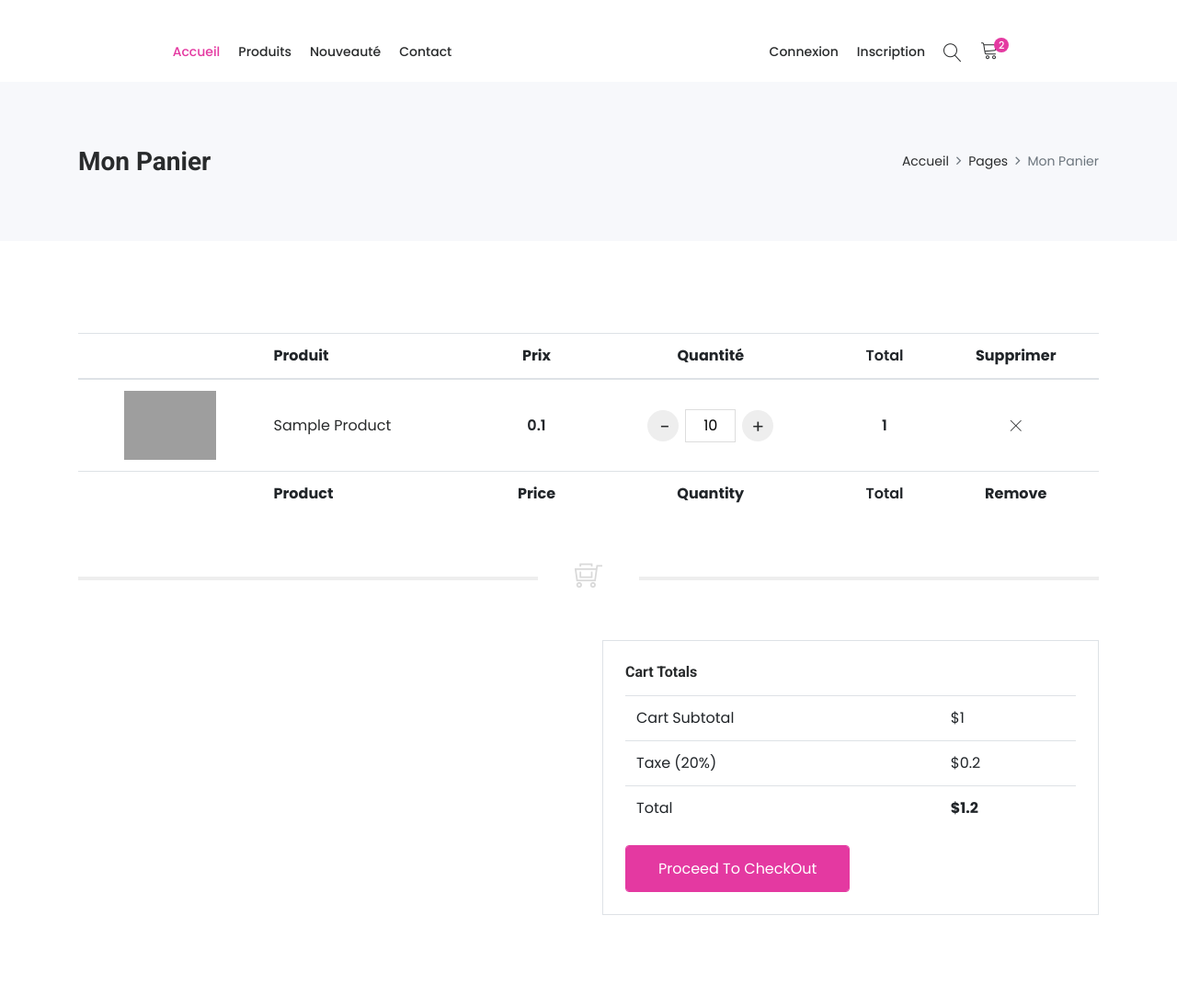
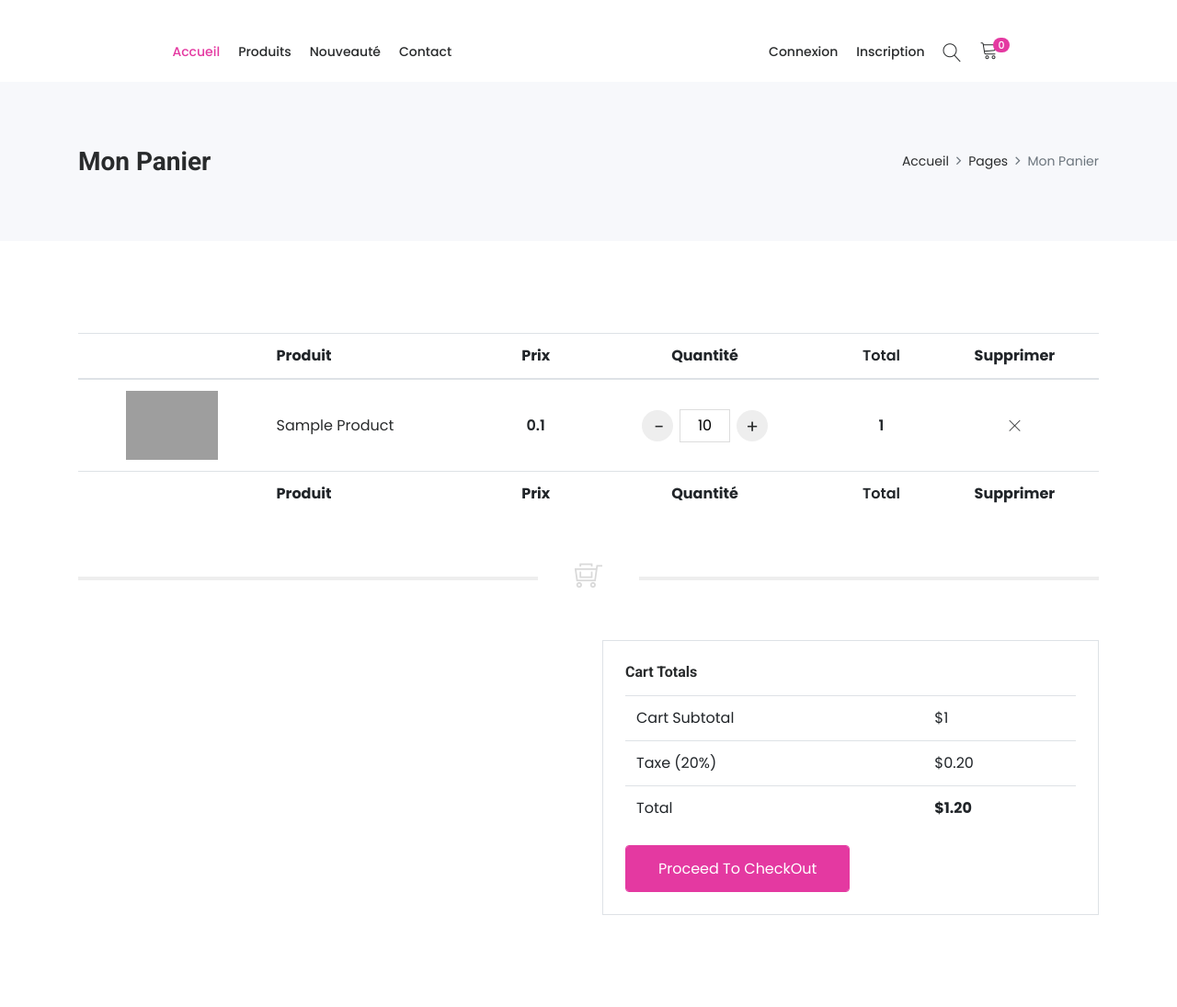
Before and after one commit to AlexandreAydin/projet-1_e-commerce, a Symfony app: template templates/pages/cart/index.html.twig in a window 1280 px wide. Shown: the whole page at 92% size. Run offline with Twig, Linux system fonts and the light colour scheme; the template is opened without the code that fills it: most values are stand-ins (such as "Sample title", 1, 10 or a date in 2020); grey boxes labelled with a size stand in for pictures from a placeholder-image service; some libraries are stand-ins or nearby versions; some web fonts are replaced; grey boxes are pictures that could not be loaded.

Commit message:
✨ basket display in header

```diff
--- a/templates/pages/cart/index.html.twig
+++ b/templates/pages/cart/index.html.twig
@@ -4,8 +4,9 @@
 
 {% block body %}
 
- {{  include ("partials/_title_section.html.twig", {'name':"Mon Panier"}) }}
 
+
+{{  include ("partials/_title_section.html.twig", {'name':"Mon Panier"}) }}
 <div class="section">
 	<div class="container">
         <div class="row">
@@ -29,7 +30,6 @@
                             <td class="product-thumbnail">
                             <a href="#">
                                 {% set subTotal = subTotal + (element.quantity * element.product.price/100) %}
-
                                 {% if element.product.getImages()|first %}
                                     <img src="{{ asset('images/products/' ~ element.product.getImages()|first.getImageName()) }}" data-zoom-image="{{ asset('images/products/' ~ element.product.getImages()|first.getImageName()) }}" alt="{{ element.product.getName() }}">
                                 {% else %}
@@ -46,18 +46,17 @@
                                 </td>
                               	<td class="product-subtotal" data-title="Total">{{element.quantity * element.product.price/100}}</td>
                                <td class="product-remove" data-title="Remove"><a href="{{ path('app_cart_delete_all', {'id': element.product.id}) }}"><i class="ti-close"></i></a></td>
-
                             </tr>
                         {% endfor %}
                         </tbody>
                         <tfoot>
                           <tr>
                             	<th class="product-thumbnail">&nbsp;</th>
-                                <th class="product-name">Product</th>
-                                <th class="product-price">Price</th>
-                                <th class="product-quantity">Quantity</th>
+                                <th class="product-name">Produit</th>
+                                <th class="product-price">Prix</th>
+                                <th class="product-quantity">Quantité</th>
                                 <th class="product-subtotal">Total</th>
-                                <th class="product-remove">Remove</th>
+                                <th class="product-remove">Supprimer</th>
                             </tr>
                         </tfoot>
                     </table>
@@ -90,11 +89,11 @@
                                 </tr>
                                 <tr>
                                     <td class="cart_total_label">Taxe (20%)</td>
-                                    <td class="cart_total_amount">${{subTotal * 0.2}}</td>
+                                   <td class="cart_total_amount">${{(subTotal * 0.2) | number_format(2, '.', ',') }}</td>
                                 </tr>
                                 <tr>
                                     <td class="cart_total_label">Total</td>
-                                    <td class="cart_total_amount"><strong>${{subTotal * 1.2}}</strong></td>
+                                    <td class="cart_total_amount"><strong>${{(subTotal * 1.2) | number_format(2, '.', ',')}}</strong></td>
                                 </tr>
                             </tbody>
                         </table>
--- a/templates/pages/home/single_product.html.twig
+++ b/templates/pages/home/single_product.html.twig
@@ -21,9 +21,6 @@
                             <span class="linearicons-zoom-in"></span>
                         </a>
                     </div> #}
-
-
-
 
               {% if product.images|length > 0 %}
                 {% set firstImage = product.images|first %}
--- a/templates/partials/_header.html.twig
+++ b/templates/partials/_header.html.twig
@@ -61,30 +61,66 @@
                 <input type="text" placeholder="Search" class="form-control" id="search_input">
                 <button type="submit" class="search_icon"><i class="ion-ios-search-strong"></i></button>
             </form>
-                        </div><div class="search_overlay"></div>
+        </div>
+        <div class="search_overlay"></div>
     </li>
-                    <li class="dropdown cart_dropdown"><a class="nav-link cart_trigger" href="#" data-toggle="dropdown"><i class="linearicons-cart"></i><span class="cart_count">2</span></a>
+
+
+	 <li class="dropdown cart_dropdown"><a class="nav-link cart_trigger" href="#" data-toggle="dropdown"><i class="linearicons-cart"></i><span class="cart_count">
+		{% set quantity = 0 %}
+				{% if app.request.pathinfo == path('app_cart') %}
+		{% set cartData = cart %}
+		{% else %}
+			{% set cartData = cart.getFullCart() %}
+		{% endif %}
+            {% for element in cartData %}
+                {% set quantity = quantity + element.quantity %}
+            {% endfor %}
+            {{quantity}}
+			</span></a>
             <div class="cart_box dropdown-menu dropdown-menu-right bg-light">
                 <ul class="cart_list">
+                    {% set subTotal = 0 %}
+                    {% if cartData is not empty %}
+                        {% for cartItem in cartData %}
+                            {% set product = cartItem.product %}
+                            {% set quantity = cartItem.quantity %}
+                            {% set subTotal = subTotal + (quantity * product.price/100) %}
                             <li>
-                                    <a href="#" class="item_remove"><i class="ion-close"></i></a>
-                                    <a href="#"><img src="https://placehold.it/300" alt="cart_thumb1">Variable product 001</a>
-                                    <span class="cart_quantity"> 1 x <span class="cart_amount"> <span class="price_symbole">$</span></span>78.00</span>
+                               <a href="{{ path('app_cart_delete_all', {'id': cartItem.product.id}) }}"class="item_remove"><i class="ion-close"></i></a>
+                                {% if product.images|length > 0 %}
+                                    {% set firstImage = product.images|first %}
+									<a href="#"><img src="{{ asset('images/products/' ~ firstImage.getImageName()) }}" alt="{{firstImage.getImageName()}}">{{product.name}}</a>
+                                {% else %}
+                                    <a href="#"><img src="{{ asset('images/placeholder-image.jpg') }}" alt="Placeholder Image">{{product.name}}</a>
+                                {% endif %}
+                                <span class="cart_quantity  text-dark"> {{quantity}} x <span class="cart_amount"> <span class="price_symbole">$</span></span>{{product.price/100}}</span>
                             </li>
-                                <li>
-                                    <a href="#" class="item_remove"><i class="ion-close"></i></a>
-                                    <a href="#"><img src="https://placehold.it/300" alt="cart_thumb1">Variable product 001</a>
-                                    <span class="cart_quantity"> 1 x <span class="cart_amount"> <span class="price_symbole">$</span></span>78.00</span>
-                                </li>
-
+                        {% endfor %}
+                    {% else %}
+                        <li> Votre panier est vide </li>
+                    {% endif %}
                 </ul>
+                {% if app.session.get('cartData') %}
                     <div class="cart_footer">
-                                <p class="cart_total"><strong>Subtotal:</strong> <span class="cart_price"> <span class="price_symbole">$</span></span>159.00</p>
-                                <p class="cart_buttons"><a href="#" class="btn btn-fill-line rounded-0 view-cart">View Cart</a><a href="#" class="btn btn-fill-out rounded-0 checkout">Checkout</a></p>
+                        <p class="cart_total text-dark"><strong>Sous Total HT:</strong> <span class="cart_price"> <span class="price_symbole">$</span></span>{{subTotal}}</p>
+                        <p class="cart_buttons"><a href="{{ path('app_cart')}}" class="btn btn-fill-line rounded-0 view-cart">View Cart</a><a href="#" class="btn btn-fill-out rounded-0 checkout">Checkout</a></p>
                     </div>
+                {% endif %}
             </div>
         </li>
     </ul>
+
+
+
+
+
+
+</ul>
+
+
+
+
 			</div>
 		</div>
 	</div>
--- a/templates/partials/_product.html.twig
+++ b/templates/partials/_product.html.twig
@@ -13,7 +13,7 @@
             </a>
             <div class="product_action_box">
                 <ul class="list_none pr_action_btn">
-                    <li class="add-to-cart"><a href="{{ path ('app_add_to_cart',{'id':product.id})}}"><i class="icon-basket-loaded"></i> Add To Cart</a></li>
+                    <li class="add-to-cart"><a href="{{ path ('app_add_to_cart', {'id': product.id}) }}"><i class="icon-basket-loaded"></i> Add To Cart</a></li>
                     <li><a href="" class=""><i class="icon-shuffle"></i></a></li>
                     <li><a href="{{ path('app_single_product', { 'slug': product.slug }) }}" class=""><i class="icon-magnifier-add"></i></a></li>
                     <li><a href="#"><i class="icon-heart"></i></a></li>
```
Also changed, not shown: src/Controller/CartController.php (+13 -2 lines), public/images/products/2-648716d7e5eb9166645540.png (added), public/images/products/logo-648719074de3e254167078.jpg (added), public/images/products/logo-batibat-evolution-300x190-64871a1875e4a949229873.png (added), 1 other file. Lines whose indentation alone changed are shown as unchanged.
